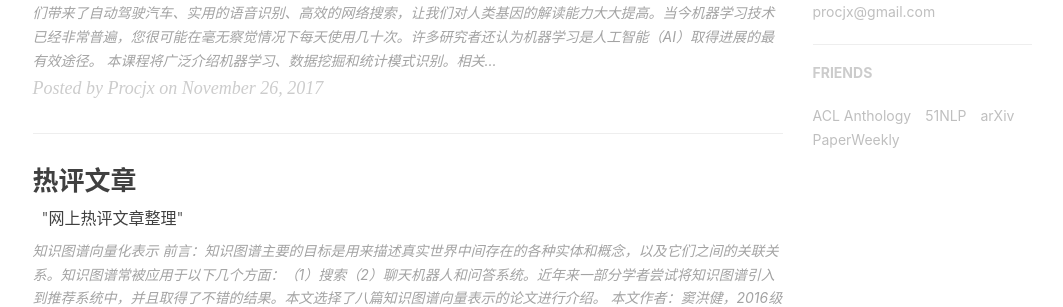
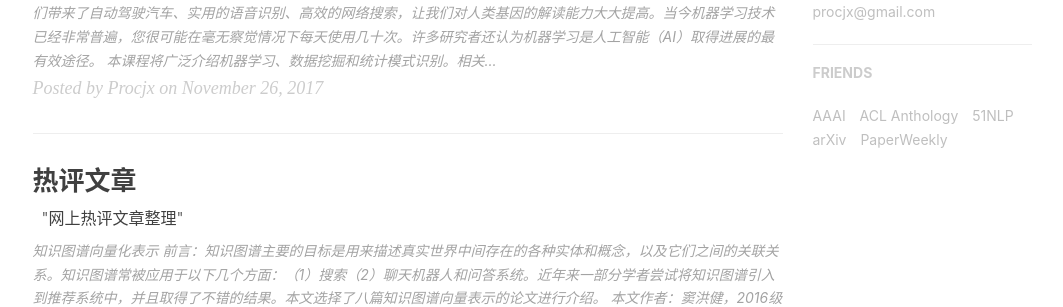
Before and after one commit to procjx/procjx.github.io.old, a Jekyll site: the page built from index.html, in a window 1280 px wide. Shown: the part 759-1066 px from the top of the page, without its empty margins (135-1198 px from the left). Built offline with Jekyll 4.4.1, drawn with Linux system fonts in a browser that asks for light colours; nearby versions of some CDN libraries; the list of posts is cut into pages by our own code; comment, search, counter and statistics services are not loaded.

Commit message:
Update _config.yml

```diff
--- a/_config.yml
+++ b/_config.yml
@@ -86,6 +86,11 @@ service-worker: true
 
 # Friends
 friends: [
+
+    {
+        title: "AAAI",
+        href: "https://www.aaai.org/"
+    },
     {
         title: "ACL Anthology",
         href: "https://aclanthology.coli.uni-saarland.de/"
```
